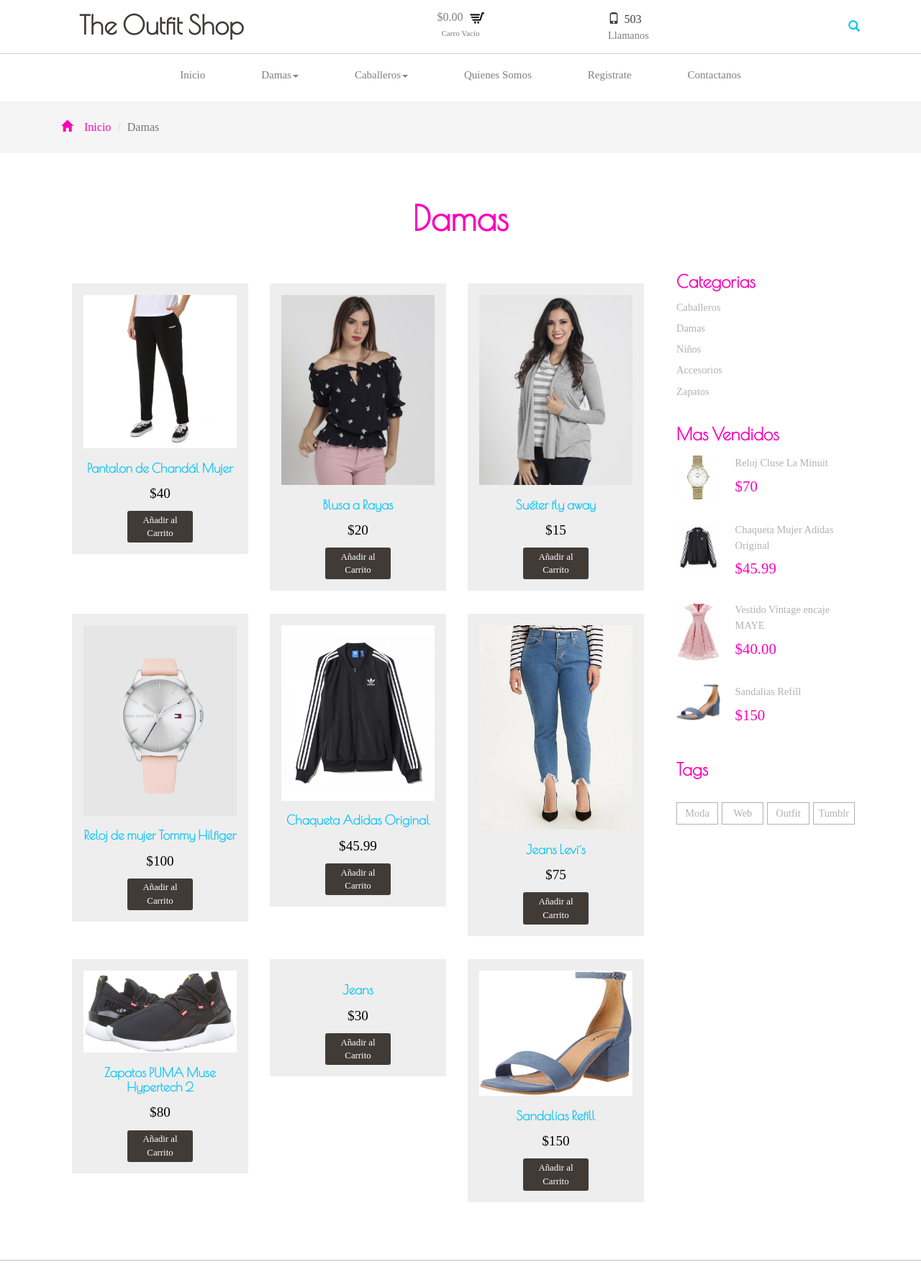
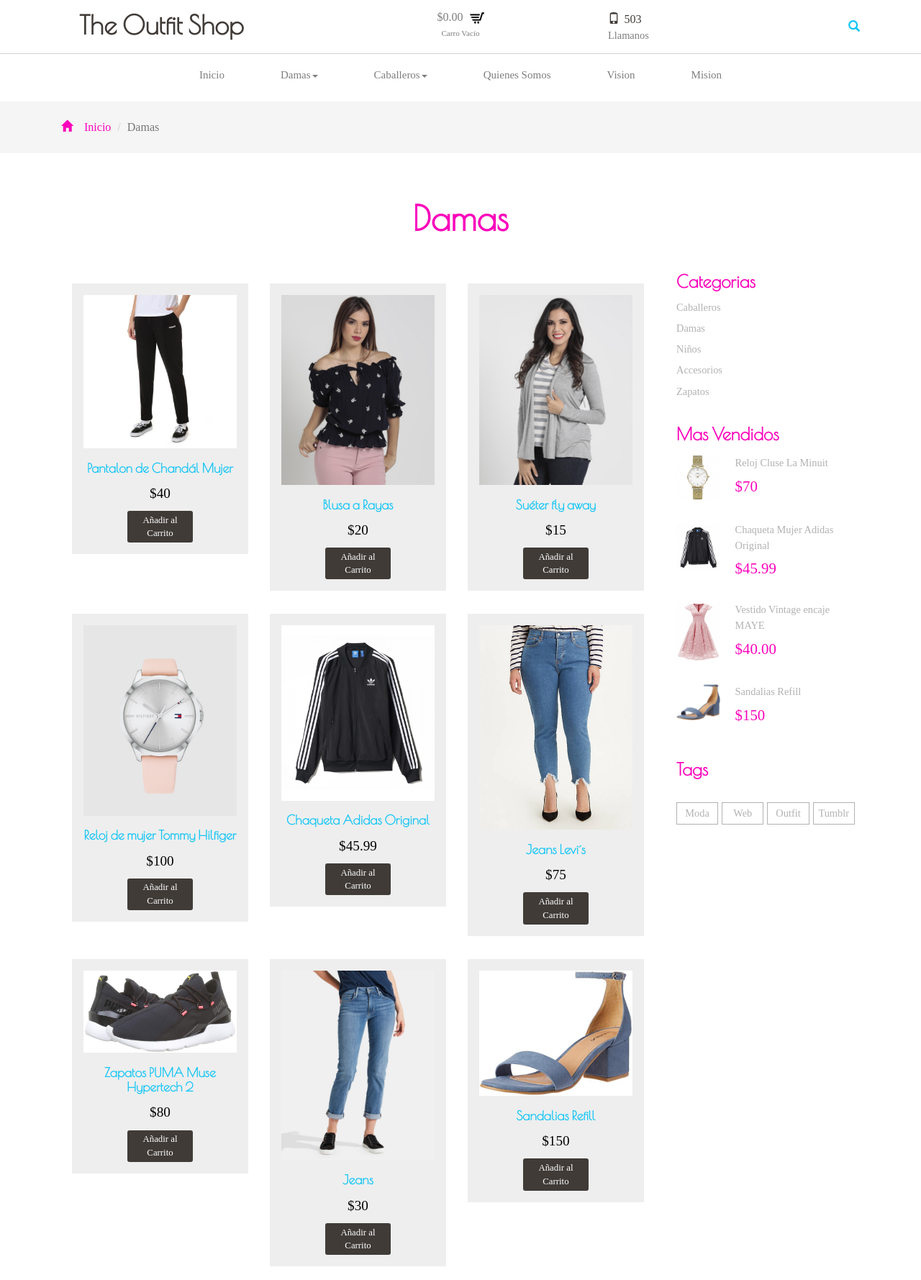
Before and after one commit to FeriaEmprendedurismoINSAM/Damas, a plain HTML site: page index.html in a window 1280 px wide. Shown: the top 1779 px of the page at 72% size. Drawn offline with nearby package versions, Linux system fonts and the light colour scheme; files whose address does not match are found by name.

Commit message:
first commit

```diff
--- a/index.html
+++ b/index.html
@@ -116,9 +116,9 @@ Smartphone Compatible web template, free webdesigns for Nokia,Huawei,Samsung, LG
 
 								</div>
 							</li>
-							<li><a href="products.html">Quienes Somos</a></li>
-							<li><a href="account.html">Registrate</a></li>
-							<li class="last"><a href="https://www.instagram.com/theoutfitshop12/?hl=es-la">Contactanos</a></li>
+							<li><a href="https://theoufitshop.github.io/Quienes-Somos/">Quienes Somos</a></li>
+							<li><a href="https://theoufitshop.github.io/Vision/">Vision</a></li>
+							<li class="last"><a href="https://theoufitshop.github.io/Mision/">Mision</a></li>
 						</ul>
 					 </div><!-- /.navbar-collapse -->
 
@@ -166,7 +166,7 @@ Smartphone Compatible web template, free webdesigns for Nokia,Huawei,Samsung, LG
 <div class="breadcrumbs">
 		<div class="container">
 			<ol class="breadcrumb breadcrumb1 animated wow slideInLeft animated" data-wow-delay=".5s" style="visibility: visible; animation-delay: 0.5s; animation-name: slideInLeft;">
-				<li><a href="index.html"><span class="glyphicon glyphicon-home" aria-hidden="true"></span>Inicio</a></li>
+				<li><a href="https://theoufitshop.github.io/TheOutfitShop/"><span class="glyphicon glyphicon-home" aria-hidden="true"></span>Inicio</a></li>
 				<li class="active">Damas</li>
 			</ol>
 		</div>
@@ -283,7 +283,7 @@ Smartphone Compatible web template, free webdesigns for Nokia,Huawei,Samsung, LG
 			<div class="col-md-4 col-md4">
 					<div class="col-md1 simpleCart_shelfItem">
 						<a href="#">
-							<img class="img-responsive" src="images/pi7.png" alt="" />
+							<img class="img-responsive" src="images/00129311192891____1__516x640.jpg" alt="" />
 						</a>
 						<h3><a href="#">Jeans</a></h3>
 						<div class="price">
@@ -463,9 +463,9 @@ Smartphone Compatible web template, free webdesigns for Nokia,Huawei,Samsung, LG
 				<div class="col-md-3 footer-bottom-cate animated wow fadeInLeft" data-wow-delay=".5s">
 					<h6>Sobre Nosotros</h6>
 					<ul>
-						<li><a href="#">Quienes Somos</a></li>
-						<li><a href="#">Vision</a></li>
-						<li><a href="#">Mision</a></li>
+						<li><a href="https://theoufitshop.github.io/Quienes-Somos/">Quienes Somos</a></li>
+						<li><a href="https://theoufitshop.github.io/Vision/">Vision</a></li>
+						<li><a href="https://theoufitshop.github.io/Mision/">Mision</a></li>
 					</ul>
 				</div>
 				<div class="col-md-3 footer-bottom-cate animated wow fadeInRight" data-wow-delay=".5s">
```
Also changed, not shown: images/00129311192891____1__516x640.jpg (added), 1 other file.
